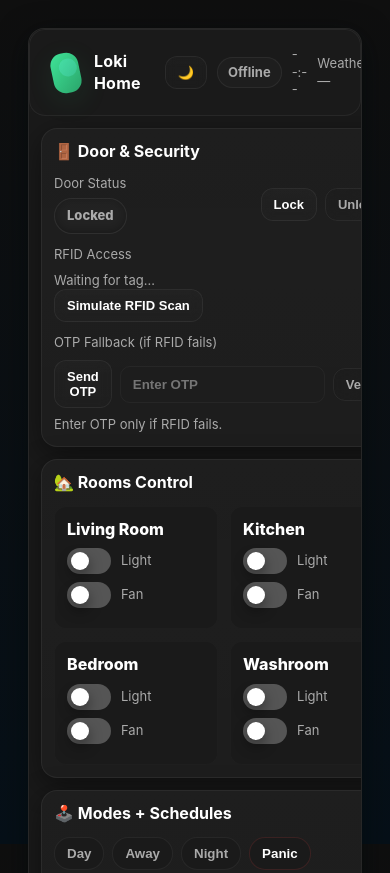
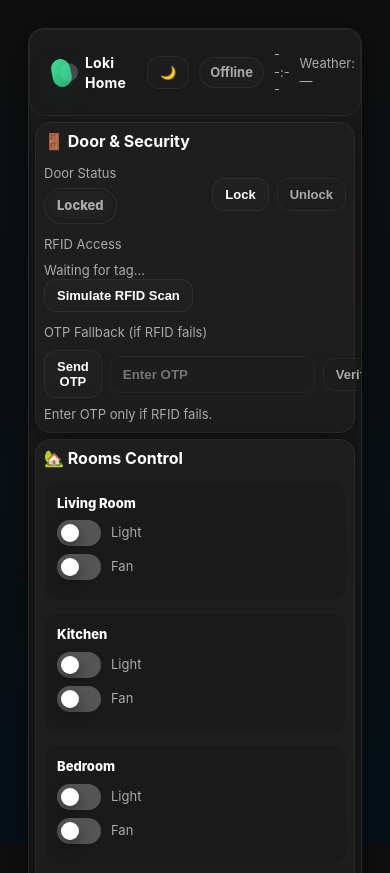
Before and after one commit to lokeshm0119-prog/hjbjk, a plain HTML site: page index.html in a window 390 px wide. Shown: the top 873 px of the page. Drawn offline with nearby package versions, Linux system fonts and the light colour scheme; a script that the page names is missing.

Commit message:
Update style.css

```diff
--- a/assets/style.css
+++ b/assets/style.css
@@ -234,13 +234,46 @@ footer{ padding:12px 22px; display:flex; justify-content:space-between; gap:10px
 .small{ font-size:12px; color:var(--muted); }
 
 /* responsive */
-@media (max-width:520px){
-  body{ padding:12px; }
-  .grid{ gap:12px; padding:12px; }
-  .card{ padding:12px; border-radius:12px; }
-  .brand span{ font-size:16px; }
-  .leaf{ width:40px; height:40px; }
+/* responsive */
+/* 📱 Smartphone only (≤520px) */
+@media (max-width: 520px) {
+  body {
+    padding: 4px;
+    font-size: 13px; /* slightly smaller base font */
+  }
+
+  .grid {
+    display: flex;
+    flex-direction: column;
+    gap: 6px;         /* less gap between items */
+    padding: 6px;
+  }
+
+  .card {
+    width: 100%;
+    padding: 8px;     /* smaller padding inside cards */
+    border-radius: 10px;
+  }
+
+  .brand span {
+    font-size: 14px;  /* reduced text */
+  }
+
+  .leaf {
+    width: 28px;
+    height: 28px;     /* smaller icons/images */
+  }
+
+  h1, h2, h3 {
+    font-size: 1rem;  /* tighter headings */
+  }
+
+  img {
+    max-width: 100%;
+    height: auto;
+  }
 }
+
 
 /* ensure base uses new bg/text */
 body{
```
